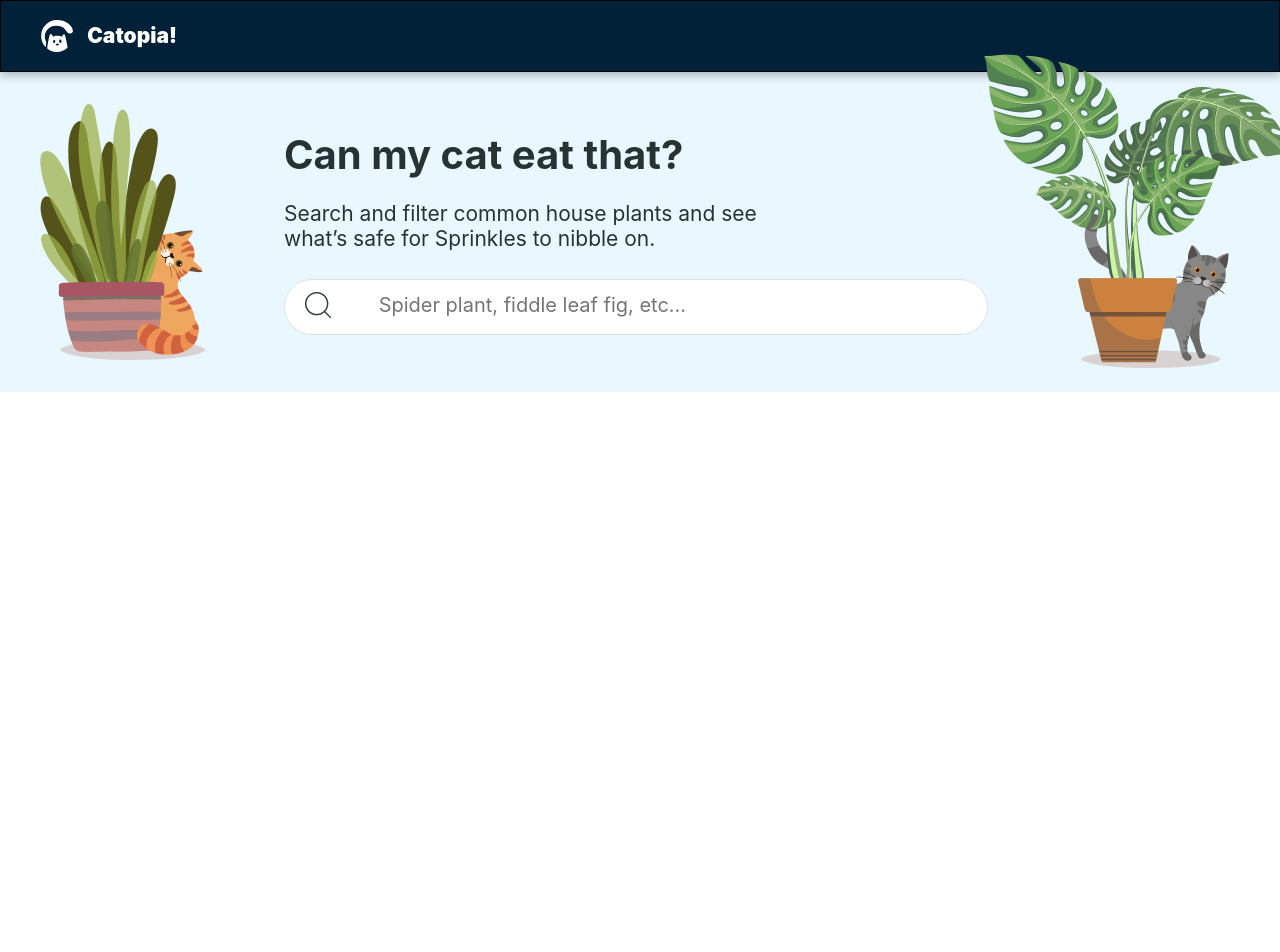
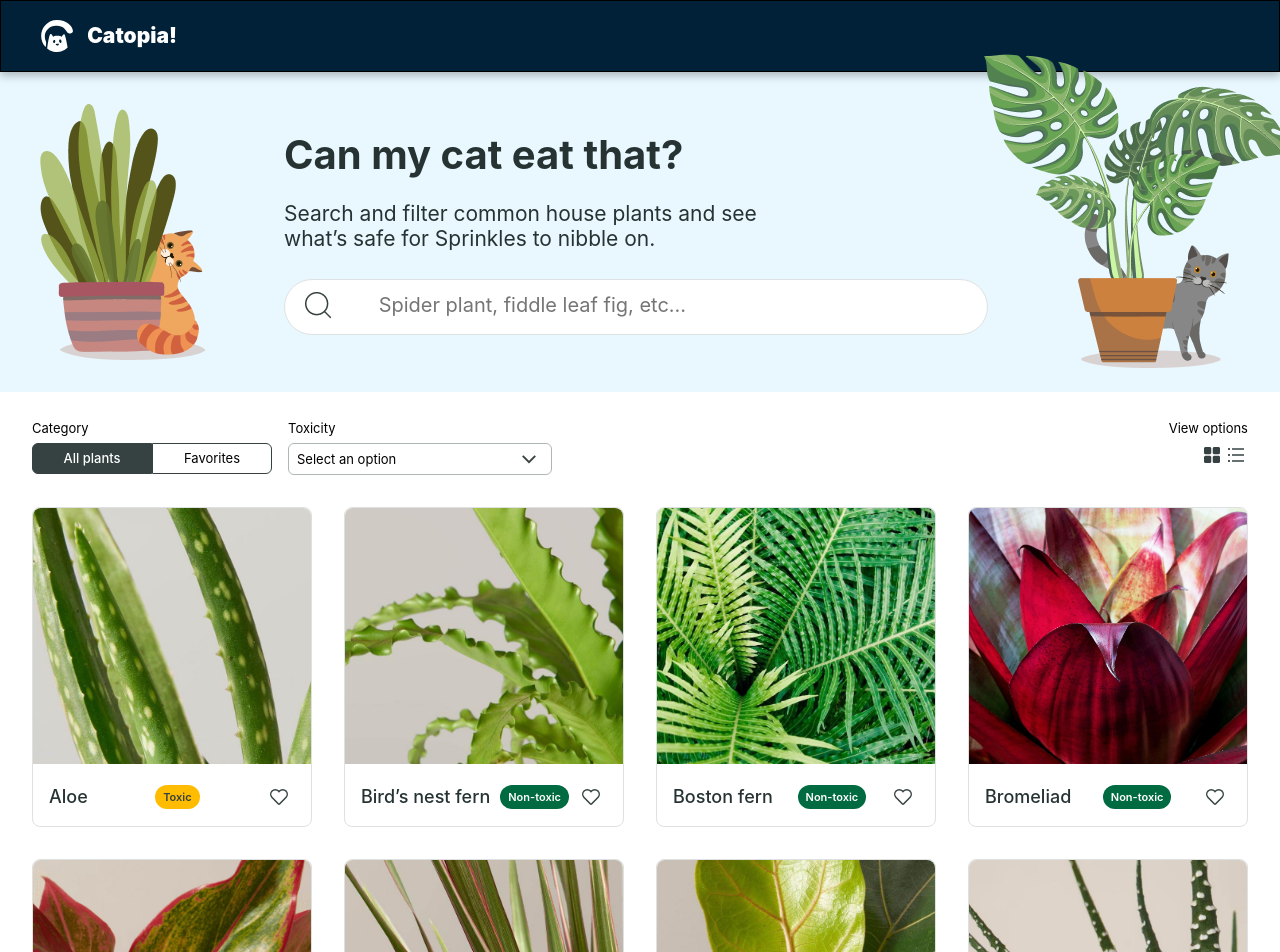
Before and after one commit to sydrosa/can-my-cat-eat-that, a React (Create React App) app: page / in a window 1280 px wide. Shown: the top 952 px of the page. Before the commit the page ends 800 px from the top, so only its background shows below. Built offline with nearby package versions, Linux system fonts and the light colour scheme.

Commit message:
chore: update App.js

```diff
--- a/package.json
+++ b/package.json
@@ -1,5 +1,6 @@
 {
   "name": "can-my-cat-eat-that",
+  "homepage": "https://sydrosa.github.io/can-my-cat-eat-that/",
   "version": "0.1.0",
   "private": true,
   "dependencies": {
@@ -8,6 +9,7 @@
     "@testing-library/user-event": "^12.1.10",
     "classnames": "^2.3.1",
     "framer-motion": "^4.1.17",
+    "gh-pages": "^3.2.3",
     "node-sass": "4.14.1",
     "react": "^17.0.2",
     "react-dom": "^17.0.2",
@@ -17,6 +19,8 @@
   },
   "scripts": {
     "start": "react-scripts start",
+    "predeploy": "npm run build",
+    "deploy": "gh-pages -d build",
     "build": "react-scripts build",
     "test": "react-scripts test",
     "eject": "react-scripts eject"
--- a/src/App.js
+++ b/src/App.js
@@ -1,5 +1,5 @@
-import { BrowserRouter as Router, Switch, Route } from "react-router-dom";
-import React, { useEffect, useRef, useState } from "react";
+import { BrowserRouter as Router, Route } from "react-router-dom";
+import React, { useState } from "react";
 import "./App.scss";
 import PageHeader from "./components/PageHeader";
 import Hero from "./components/Hero";
@@ -18,14 +18,9 @@ const App = () => {
         <PageHeader />
         <Hero setProp={setProp} />
         <main>
-          <Switch>
-            <Route path="/syd/can-my-cat-eat-that/:plantName">
-              <h1>Plant Name!</h1>
-            </Route>
-            <Route exact path="/syd/can-my-cat-eat-that">
-              <Main searchInput={searchInput} />
-            </Route>
-          </Switch>
+          <Route exact path="/">
+            <Main searchInput={searchInput} />
+          </Route>
         </main>
       </div>
     </Router>
--- a/src/components/Card/Card.js
+++ b/src/components/Card/Card.js
@@ -61,16 +61,30 @@ const Card = ({
           ) : (
             <span className="tag tag--non-toxic">Non-toxic</span>
           )}
+          {!list && (
+            <div className="tag__wrapper">
+              <Heart
+                className="tag--favorite"
+                onClick={(e) => handleClick(e)}
+              />
+             {list && <span className="tag--favorite-text">Favorite</span>}
+            </div>
+          )}
         </div>
         {list && (
-          <p className="card__list-description">
-            {truncateString(details, 135)}
-          </p>
+          <>
+            <p className="card__list-description">
+              {truncateString(details, 135)}
+            </p>
+            <div className={cx("tag__wrapper", {"favorite": !list})}>
+              <Heart
+                className="tag--favorite"
+                onClick={(e) => handleClick(e)}
+              />
+              <span className="tag--favorite-text">Favorite</span>
+            </div>
+          </>
         )}
-        <div className="tag__wrapper">
-          <Heart className="tag--favorite" onClick={(e) => handleClick(e)} />
-          <span className="tag--favorite-text">Favorite</span>
-        </div>
       </li>
     </div>
   );
--- a/src/components/Card/card.scss
+++ b/src/components/Card/card.scss
@@ -22,7 +22,7 @@
   padding: 1rem 0;
 
   @media (min-width: 1056px) {
-    grid-template-columns: 11.25rem 7.5rem 1fr 4.375rem;
+    grid-template-columns: 11.25rem 7.5rem 1fr 6.375rem;
     grid-template-areas: "details tag description favorite";
   }
 }
@@ -93,12 +93,16 @@
 }
 
 .tag__wrapper {
-  grid-area: favorite;
-  display: grid;
-  grid-template-columns: 1fr 1fr;
-  align-items: center;
+    display: flex;
+    // grid-template-columns: 1fr;
+    align-items: center;
+    // flex-direction: row;
 }
 
 .selected {
   fill: red;
 }
+
+.favorite {
+    grid-area: favorite;
+}
--- a/src/components/Hero/hero.scss
+++ b/src/components/Hero/hero.scss
@@ -47,7 +47,7 @@
   margin-top: 0;
   margin-bottom: 1.375rem;
   width: 50%;
-  z-index: 999999;
+  z-index: 1;
   position: relative;
 
   @media (min-width: 1056px) {
```
Also changed, not shown: 2 other files (tests, documents, lock files or other folders).
